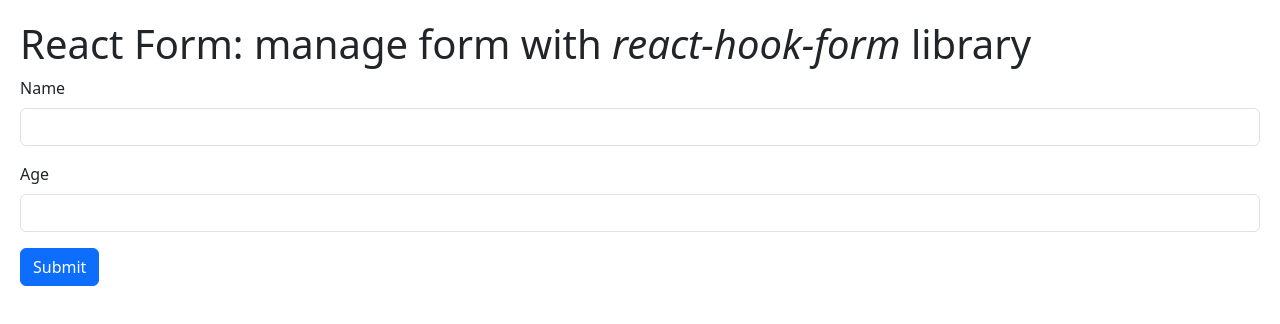
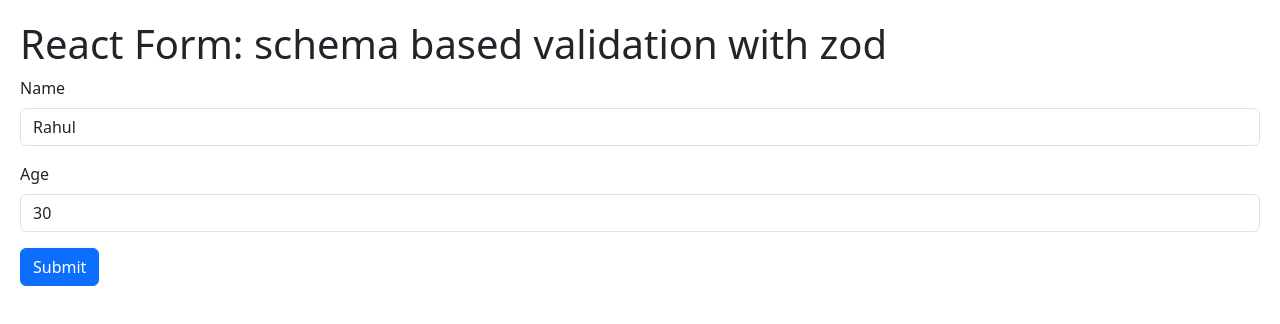
Before and after one commit to ashutosh-gole/react-app, a React (Vite) app: page / in a window 1280 px wide. Shown: the top 324 px of the page. Built offline with nearby package versions, Linux system fonts and the light colour scheme.

Commit message:
schema based validation using zod library

```diff
--- a/package.json
+++ b/package.json
@@ -10,11 +10,13 @@
     "preview": "vite preview"
   },
   "dependencies": {
+    "@hookform/resolvers": "^3.9.0",
     "bootstrap": "^5.3.3",
     "react": "^18.3.1",
     "react-dom": "^18.3.1",
     "react-hook-form": "^7.52.2",
-    "react-icons": "^5.2.1"
+    "react-icons": "^5.2.1",
+    "zod": "^3.23.8"
   },
   "devDependencies": {
     "@types/react": "^18.3.3",
--- a/src/components/Form.tsx
+++ b/src/components/Form.tsx
@@ -1,29 +1,43 @@
-import { FieldValues, useForm } from "react-hook-form";
+import { z } from "zod";
+import { useForm } from "react-hook-form";
+import { zodResolver } from "@hookform/resolvers/zod";
 
-interface FormData {
-  name: string;
-  age: number;
-}
+// schema using zod package
+const UserSchema = z.object({
+  name: z
+    .string({ required_error: "Name is required" })
+    .min(5, { message: "Must be 5 or more characters long" }),
+  age: z
+    .number({
+      required_error: "Age is required",
+      invalid_type_error: "Age must be a number",
+    })
+    .nonnegative({ message: "Age cannot be negative" }), // nonnegative method used
+});
+
+// extract the inferred type
+type FormData = z.infer<typeof UserSchema>;
 
 const Form = () => {
-  // nested destructuring in js/ts
   const {
     register,
     handleSubmit,
     formState: { errors },
-  } = useForm<FormData>();
+  } = useForm<FormData>({
+    resolver: zodResolver(UserSchema),
+    defaultValues: {
+      name: "Rahul",
+      age: 30,
+    },
+  });
 
-  // your form logic
-  const submitClick = (data: FieldValues) => {
+  const submitClick = (data: FormData) => {
     console.log("data === ", data);
   };
 
   return (
-    <>
-      <form onSubmit={handleSubmit((data) => submitClick(data))}>
-        <h1>
-          React Form: manage form with <i>react-hook-form</i> library
-        </h1>
+    <form onSubmit={handleSubmit(submitClick)}>
+      <h1>React Form: schema based validation with zod</h1>
 
       <div className="mb-3">
         <label htmlFor="name" className="form-label">
@@ -33,15 +47,10 @@ const Form = () => {
           type="text"
           className="form-control"
           id="name"
-            {...register("name", { required: true, minLength: 3 })}
+          {...register("name")}
         />
-          {errors.name?.type === "required" && (
-            <p className="pt-2 text-danger">The name field is required</p>
-          )}
-          {errors.name?.type === "minLength" && (
-            <p className="pt-2 text-danger">
-              The name must be at least 3 characters
-            </p>
+        {errors.name && (
+          <p className="pt-2 text-danger">{errors.name.message}</p>
         )}
       </div>
 
@@ -53,18 +62,15 @@ const Form = () => {
           type="number"
           className="form-control"
           id="age"
-            {...register("age", { required: true, min: -1 })}
+          {...register("age", { valueAsNumber: true })}
         />
-          {errors.age?.type === "required" && (
-            <p className="pt-2 text-danger">The age field is required</p>
-          )}
+        {errors.age && <p className="pt-2 text-danger">{errors.age.message}</p>}
       </div>
 
       <button type="submit" className="btn btn-primary">
         Submit
       </button>
     </form>
-    </>
   );
 };
 
```
Also changed, not shown: 1 other file (tests, documents, lock files or other folders). Lines whose indentation alone changed are shown as unchanged.
